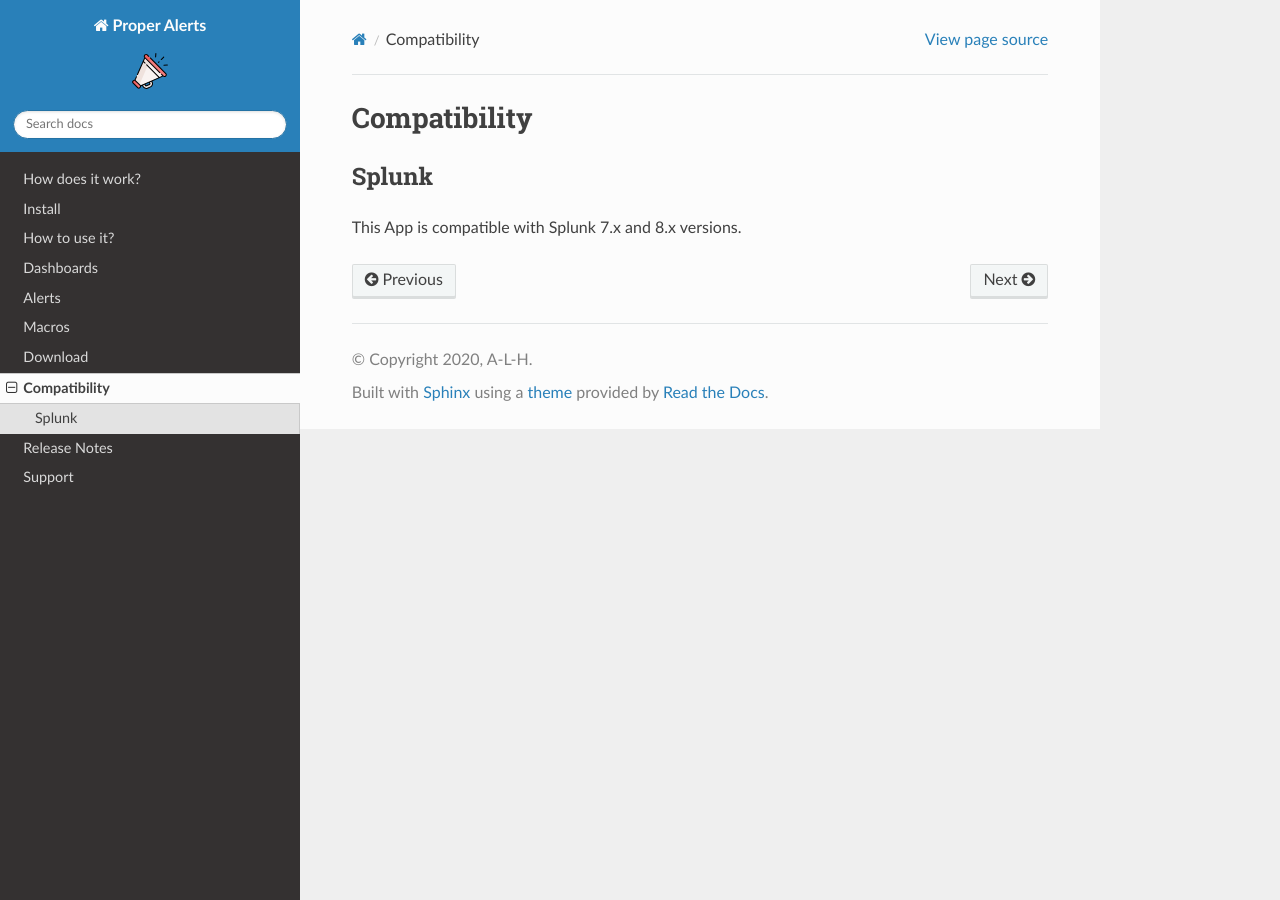
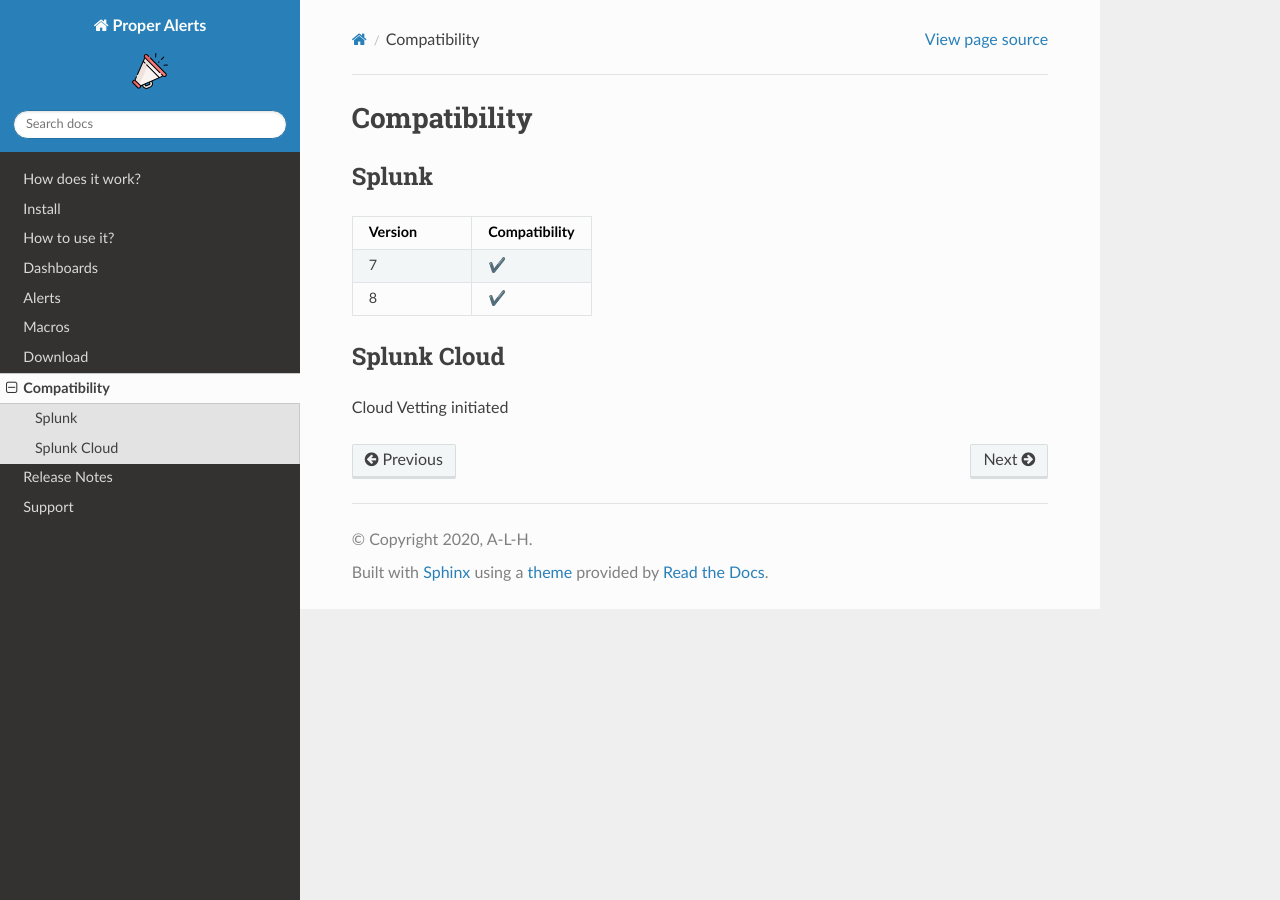
Before and after one commit to a-l-h/splunk-app-proper-alerts, a Sphinx documentation site: the page built from doc/compatibility.rst, in a window 1280 px wide. Built offline with Sphinx 7.4.7 and the Read the Docs theme 2.0.0, drawn with Linux system fonts in a browser that asks for light colours.

Commit message:
Update compatibility.rst

```diff
--- a/doc/compatibility.rst
+++ b/doc/compatibility.rst
@@ -4,4 +4,18 @@
 Splunk
 ------
 
-This App is compatible with Splunk 7.x and 8.x versions.
+.. list-table::
+   :widths: 50 50
+   :header-rows: 1
+
+   * - Version
+     - Compatibility
+   * - 7
+     - ✔️
+   * - 8
+     - ✔️
+
+Splunk Cloud
+------------
+
+Cloud Vetting initiated
```
